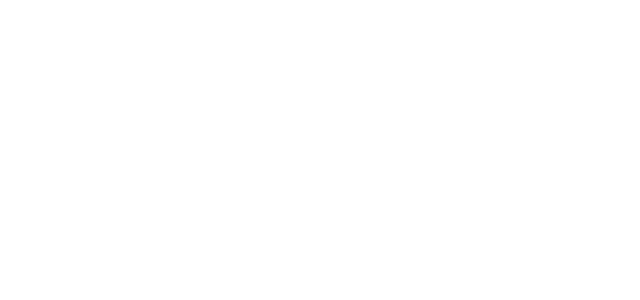
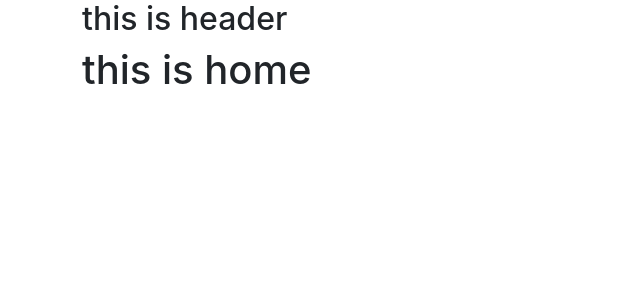
Before and after one commit to Shariyer/solid-basic-client, a React (Create React App) app: page / in a window 1280 px wide. Shown: the top 300 px of the page, without its empty margins (0-640 px from the left). Built offline with nearby package versions, Linux system fonts and the light colour scheme.

Commit message:
components added and router setup done

```diff
--- a/src/App.js
+++ b/src/App.js
@@ -1,9 +1,52 @@
 /** @format */
 
 import "./App.css";
+import { RouterProvider } from "react-router-dom";
+import { createBrowserRouter } from "react-router-dom";
+import Main from "./LayOut/Main";
+import ErrorPage from "./ErrorPage/ErrorPage";
+import Home from "./components/Home/Home";
+import LogIn from "./components/LogIn/LogIn";
+import Register from "./components/Register/Register";
+import Header from "./components/Header/Header";
 
 function App() {
-  return <div className="container"></div>;
+  const router = createBrowserRouter([
+    {
+      path: "/",
+      element: <Main></Main>,
+      errorElement: <ErrorPage />,
+      children: [
+        {
+          path: "/",
+          element: <Home></Home>,
+          errorElement: <ErrorPage />,
+        },
+        {
+          path: "/header",
+          element: <Header></Header>,
+          errorElement: <ErrorPage />,
+        },
+
+        {
+          path: "/login",
+          element: <LogIn></LogIn>,
+          errorElement: <ErrorPage />,
+        },
+        {
+          path: "/register",
+          element: <Register></Register>,
+          errorElement: <ErrorPage />,
+        },
+      ],
+    },
+  ]);
+
+  return (
+    <div className="container">
+      <RouterProvider router={router}></RouterProvider>
+    </div>
+  );
 }
 
 export default App;
--- /dev/null
+++ b/src/LayOut/Main.js
@@ -0,0 +1,16 @@
+/** @format */
+
+import React from "react";
+import { Outlet } from "react-router-dom";
+import Header from "../components/Header/Header";
+
+const Main = () => {
+  return (
+    <div>
+      <Header></Header>
+      <Outlet></Outlet>
+    </div>
+  );
+};
+
+export default Main;
--- /dev/null
+++ b/src/components/Header/Header.js
@@ -0,0 +1,13 @@
+/** @format */
+
+import React from "react";
+
+const Header = () => {
+  return (
+    <div>
+      <h2>this is header</h2>
+    </div>
+  );
+};
+
+export default Header;
--- /dev/null
+++ b/src/components/Home/Home.js
@@ -0,0 +1,13 @@
+/** @format */
+
+import React from "react";
+
+const Home = () => {
+  return (
+    <div>
+      <h1>this is home</h1>
+    </div>
+  );
+};
+
+export default Home;
--- /dev/null
+++ b/src/components/LogIn/LogIn.js
@@ -0,0 +1,13 @@
+/** @format */
+
+import React from "react";
+
+const LogIn = () => {
+  return (
+    <div>
+      <h5>this is login page</h5>
+    </div>
+  );
+};
+
+export default LogIn;
--- /dev/null
+++ b/src/components/Register/Register.js
@@ -0,0 +1,13 @@
+/** @format */
+
+import React from "react";
+
+const Register = () => {
+  return (
+    <div>
+      <h5>this is Register page</h5>
+    </div>
+  );
+};
+
+export default Register;
```
